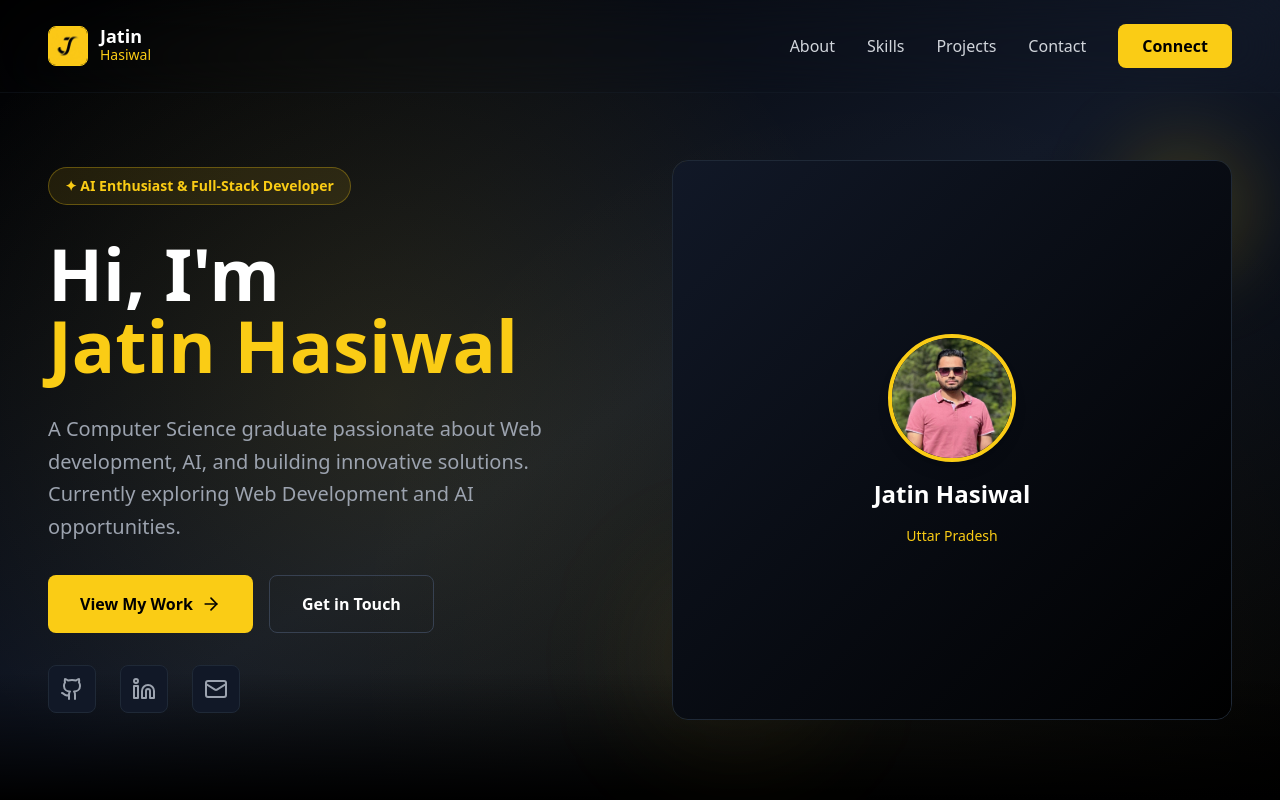
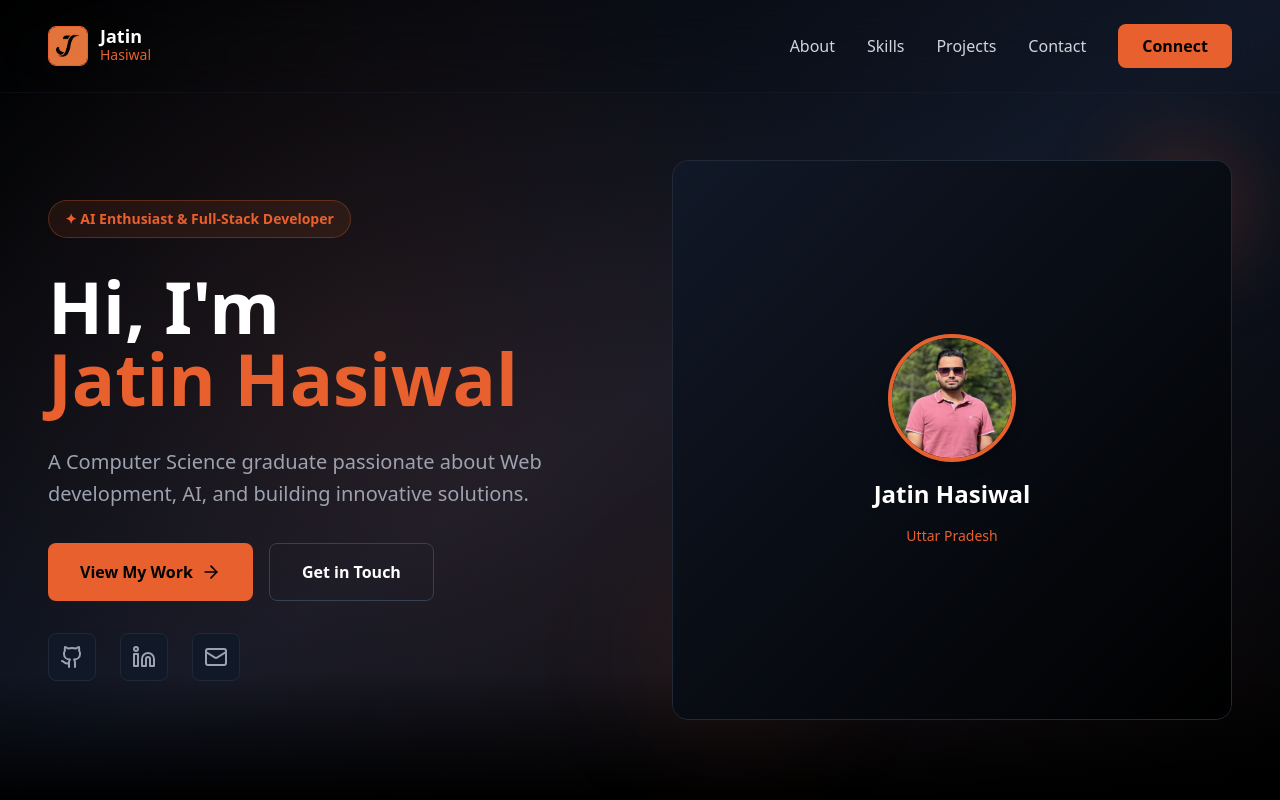
Before and after one commit to jatinhasiwal/jatin-website, a React (Vite) app: page / in a window 1280 px wide. Shown: the top 800 px of the page. Built offline with nearby package versions, Linux system fonts and the light colour scheme.

Commit message:
Update Hero component styles and functionality

```diff
--- a/src/components/Hero.tsx
+++ b/src/components/Hero.tsx
@@ -1,12 +1,12 @@
 import { ArrowRight, Menu, X, Github, Linkedin, Mail } from "lucide-react";
 import { useState } from "react";
 import profilePic from "../components/images/photo.jpg";
-import logoPic from "../components/images/logo.jpg";
+import logoPic from "../components/images/logo.png";
 
 export default function Hero() {
   const [menuOpen, setMenuOpen] = useState(false);
 
-  const scrollToSection = (id: string) => {
+  const scrollToSection = (id) => {
     const element = document.getElementById(id);
     element?.scrollIntoView({ behavior: "smooth" });
     setMenuOpen(false);
@@ -16,17 +16,16 @@ export default function Hero() {
     <div className="relative min-h-screen bg-gradient-to-br from-black via-gray-900 to-black overflow-hidden">
 
       {/* Background Effects */}
-      <div className="absolute inset-0 bg-[radial-gradient(circle_at_30%_50%,rgba(250,204,21,0.1),transparent_50%)]"></div>
-      <div className="absolute inset-0 bg-[radial-gradient(circle_at_70%_80%,rgba(250,204,21,0.05),transparent_50%)]"></div>
+      <div className="absolute inset-0 bg-[radial-gradient(circle_at_30%_50%,rgba(232,96,46,0.1),transparent_50%)]"></div>
+      <div className="absolute inset-0 bg-[radial-gradient(circle_at_70%_80%,rgba(232,96,46,0.05),transparent_50%)]"></div>
 
-      {/* ✅ Fixed Navbar */}
+      {/* Navbar */}
       <nav className="fixed top-0 left-0 w-full z-50 px-6 lg:px-12 py-6 flex items-center justify-between
       bg-black/00 backdrop-blur-xl border-b border-gray-800/30">
 
-
         {/* Logo */}
         <div className="flex items-center space-x-3">
-          <div className="w-10 h-10 rounded-lg overflow-hidden border border-yellow-400">
+          <div className="w-10 h-10 rounded-lg overflow-hidden border border-[#E8602E]">
             <img
               src={logoPic}
               alt="Jatin Logo"
@@ -36,7 +35,7 @@ export default function Hero() {
 
           <div className="text-white">
             <div className="font-bold text-lg leading-none">Jatin</div>
-            <div className="text-yellow-400 text-sm font-medium">
+            <div className="text-[#E8602E] text-sm font-medium">
               Hasiwal
             </div>
           </div>
@@ -44,43 +43,27 @@ export default function Hero() {
 
         {/* Desktop Menu */}
         <div className="hidden md:flex items-center space-x-8">
+          {["about", "skills", "projects", "contact"].map((item) => (
             <button
-            onClick={() => scrollToSection("about")}
-            className="text-gray-300 hover:text-yellow-400 transition-colors font-medium"
+              key={item}
+              onClick={() => scrollToSection(item)}
+              className="text-gray-300 hover:text-[#E8602E] transition-colors font-medium"
             >
-            About
+              {item.charAt(0).toUpperCase() + item.slice(1)}
             </button>
+          ))}
 
-          <button
-            onClick={() => scrollToSection("skills")}
-            className="text-gray-300 hover:text-yellow-400 transition-colors font-medium"
-          >
-            Skills
-          </button>
-
-          <button
-            onClick={() => scrollToSection("projects")}
-            className="text-gray-300 hover:text-yellow-400 transition-colors font-medium"
-          >
-            Projects
-          </button>
-
+          {/* Connect Button */}
           <button
             onClick={() => scrollToSection("contact")}
-            className="text-gray-300 hover:text-yellow-400 transition-colors font-medium"
-          >
-            Contact
-          </button>
-
-          <button
-            onClick={() => scrollToSection("contact")}
-            className="bg-yellow-400 text-black px-6 py-2.5 rounded-lg font-semibold hover:bg-yellow-300 transition-all hover:scale-105"
+            className="bg-[#E8602E] text-black px-6 py-2.5 rounded-lg font-semibold
+            hover:bg-[#ff7a4d] transition-all hover:scale-105"
           >
             Connect
           </button>
         </div>
 
-        {/* Mobile Toggle Button */}
+        {/* Mobile Toggle */}
         <button
           onClick={() => setMenuOpen(!menuOpen)}
           className="md:hidden text-white p-2"
@@ -89,76 +72,58 @@ export default function Hero() {
         </button>
       </nav>
 
-      {/* ✅ Fixed Mobile Menu */}
+      {/* Mobile Menu */}
       {menuOpen && (
         <div className="md:hidden fixed top-20 left-0 right-0 bg-black/00 backdrop-blur-xl z-40 px-6 py-8 space-y-6">
-
+          {["about", "skills", "projects", "contact"].map((item) => (
             <button
-            onClick={() => scrollToSection("about")}
-            className="block w-full text-center text-gray-300 hover:text-yellow-400 transition-colors font-medium text-lg"
+              key={item}
+              onClick={() => scrollToSection(item)}
+              className="block w-full text-center text-gray-300 hover:text-[#E8602E] transition-colors font-medium text-lg"
             >
-            About
+              {item.charAt(0).toUpperCase() + item.slice(1)}
             </button>
-
-          <button
-            onClick={() => scrollToSection("skills")}
-            className="block w-full text-center text-gray-300 hover:text-yellow-400 transition-colors font-medium text-lg"
-          >
-            Skills
-          </button>
-
-          <button
-            onClick={() => scrollToSection("projects")}
-            className="block w-full text-center text-gray-300 hover:text-yellow-400 transition-colors font-medium text-lg"
-          >
-            Projects
-          </button>
+          ))}
 
           <button
             onClick={() => scrollToSection("contact")}
-            className="block w-full text-center text-gray-300 hover:text-yellow-400 transition-colors font-medium text-lg"
-          >
-            Contact
-          </button>
-
-          <button
-            onClick={() => scrollToSection("contact")}
-            className="block w-full bg-yellow-400 text-black px-6 py-3 rounded-lg font-semibold hover:bg-yellow-300 transition-all text-center"
+            className="block w-full bg-[#E8602E] text-black px-6 py-3 rounded-lg font-semibold
+            hover:bg-[#ff7a4d] transition-all text-center"
           >
             Connect
           </button>
         </div>
       )}
 
-      {/* ✅ Hero Content (Extra Padding Added) */}
+      {/* Hero Content */}
       <div className="relative z-10 max-w-7xl mx-auto px-6 lg:px-12 pt-32 lg:pt-40 pb-20">
-
         <div className="grid lg:grid-cols-2 gap-12 lg:gap-16 items-center">
 
           {/* Left Side */}
           <div className="space-y-8">
+
             <div className="inline-block">
-              <div className="bg-yellow-400/10 border border-yellow-400/30 text-yellow-400 px-4 py-2 rounded-full text-sm font-semibold">
+              <div className="bg-[#E8602E]/10 border border-[#E8602E]/30 text-[#E8602E] px-4 py-2 rounded-full text-sm font-semibold">
                 ✦ AI Enthusiast & Full-Stack Developer
               </div>
             </div>
 
             <h1 className="text-5xl lg:text-7xl font-bold text-white leading-tight">
               Hi, I'm
-              <span className="block text-yellow-400">Jatin Hasiwal</span>
+              <span className="block text-[#E8602E]">Jatin Hasiwal</span>
             </h1>
 
             <p className="text-xl text-gray-400 leading-relaxed">
               A Computer Science graduate passionate about Web development, AI,
-              and building innovative solutions. Currently exploring Web
-              Development and AI opportunities.
+              and building innovative solutions.
             </p>
 
             {/* Buttons */}
             <div className="flex flex-col sm:flex-row gap-4">
               <button
                 onClick={() => scrollToSection("projects")}
-                className="group bg-yellow-400 text-black px-8 py-4 rounded-lg font-semibold hover:bg-yellow-300 transition-all flex items-center justify-center gap-2 hover:scale-105"
+                className="group bg-[#E8602E] text-black px-8 py-4 rounded-lg font-semibold
+                hover:bg-[#ff7a4d] transition-all flex items-center justify-center gap-2 hover:scale-105"
               >
                 View My Work
                 <ArrowRight
@@ -169,7 +134,8 @@ export default function Hero() {
 
               <button
                 onClick={() => scrollToSection("contact")}
-                className="border border-gray-700 text-white px-8 py-4 rounded-lg font-semibold hover:border-yellow-400 hover:text-yellow-400 transition-all"
+                className="border border-gray-700 text-white px-8 py-4 rounded-lg font-semibold
+                hover:border-[#E8602E] hover:text-[#E8602E] transition-all"
               >
                 Get in Touch
               </button>
@@ -181,7 +147,8 @@ export default function Hero() {
                 href="https://github.com/jatinhasiwal"
                 target="_blank"
                 rel="noopener noreferrer"
-                className="w-12 h-12 bg-gray-900 border border-gray-800 rounded-lg flex items-center justify-center text-gray-400 hover:text-yellow-400 hover:border-yellow-400/50 transition-all hover:scale-110"
+                className="w-12 h-12 bg-gray-900 border border-gray-800 rounded-lg flex items-center justify-center
+                text-gray-400 hover:text-[#E8602E] hover:border-[#E8602E]/50 transition-all hover:scale-110"
               >
                 <Github size={24} />
               </a>
@@ -190,14 +157,16 @@ export default function Hero() {
                 href="https://linkedin.com/in/jatinhasiwal1/"
                 target="_blank"
                 rel="noopener noreferrer"
-                className="w-12 h-12 bg-gray-900 border border-gray-800 rounded-lg flex items-center justify-center text-gray-400 hover:text-yellow-400 hover:border-yellow-400/50 transition-all hover:scale-110"
+                className="w-12 h-12 bg-gray-900 border border-gray-800 rounded-lg flex items-center justify-center
+                text-gray-400 hover:text-[#E8602E] hover:border-[#E8602E]/50 transition-all hover:scale-110"
               >
                 <Linkedin size={24} />
               </a>
 
               <a
                 href="mailto:jatinhasiwal2003@gmail.com"
-                className="w-12 h-12 bg-gray-900 border border-gray-800 rounded-lg flex items-center justify-center text-gray-400 hover:text-yellow-400 hover:border-yellow-400/50 transition-all hover:scale-110"
+                className="w-12 h-12 bg-gray-900 border border-gray-800 rounded-lg flex items-center justify-center
+                text-gray-400 hover:text-[#E8602E] hover:border-[#E8602E]/50 transition-all hover:scale-110"
               >
                 <Mail size={24} />
               </a>
@@ -208,12 +177,12 @@ export default function Hero() {
           <div className="relative">
             <div className="relative z-10 aspect-square rounded-2xl overflow-hidden border border-gray-800">
 
-              <div className="absolute inset-0 bg-gradient-to-br from-yellow-400/20 to-transparent"></div>
+              <div className="absolute inset-0 bg-gradient-to-br from-[#E8602E]/20 to-transparent"></div>
 
               <div className="relative w-full h-full bg-gradient-to-br from-gray-900 to-black flex items-center justify-center">
                 <div className="text-center space-y-4">
 
-                  <div className="w-32 h-32 mx-auto rounded-full overflow-hidden border-4 border-yellow-400 shadow-lg">
+                  <div className="w-32 h-32 mx-auto rounded-full overflow-hidden border-4 border-[#E8602E] shadow-lg">
                     <img
                       src={profilePic}
                       alt="Jatin Hasiwal"
@@ -224,7 +193,8 @@ export default function Hero() {
                   <div className="text-white font-bold text-2xl">
                     Jatin Hasiwal
                   </div>
-                  <div className="text-yellow-400 text-sm">
+
+                  <div className="text-[#E8602E] text-sm">
                     Uttar Pradesh
                   </div>
                 </div>
@@ -232,8 +202,8 @@ export default function Hero() {
             </div>
 
             {/* Glow Effects */}
-            <div className="absolute -top-4 -right-4 w-32 h-32 bg-yellow-400/20 rounded-full blur-2xl"></div>
-            <div className="absolute -bottom-4 -left-4 w-40 h-40 bg-yellow-400/10 rounded-full blur-3xl"></div>
+            <div className="absolute -top-4 -right-4 w-32 h-32 bg-[#E8602E]/20 rounded-full blur-2xl"></div>
+            <div className="absolute -bottom-4 -left-4 w-40 h-40 bg-[#E8602E]/10 rounded-full blur-3xl"></div>
           </div>
         </div>
       </div>
```
Lines whose indentation alone changed are shown as unchanged.
